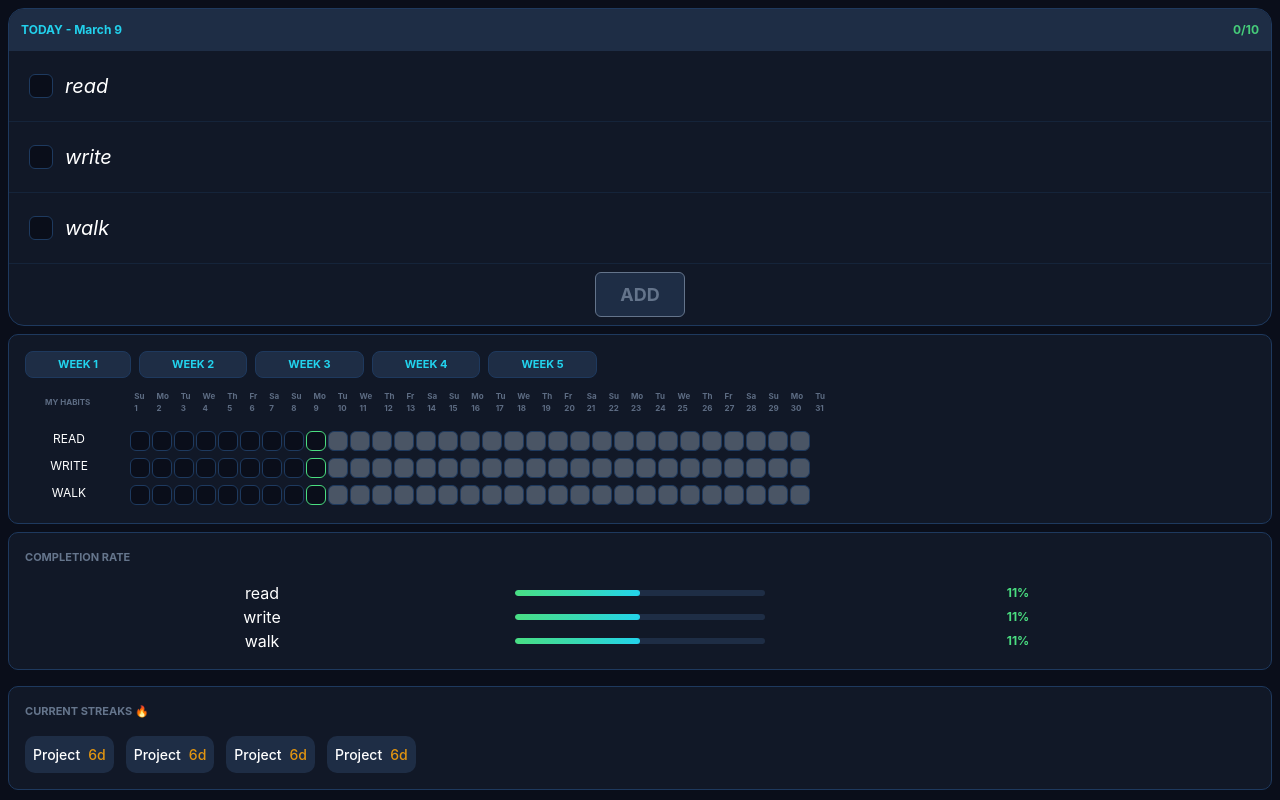
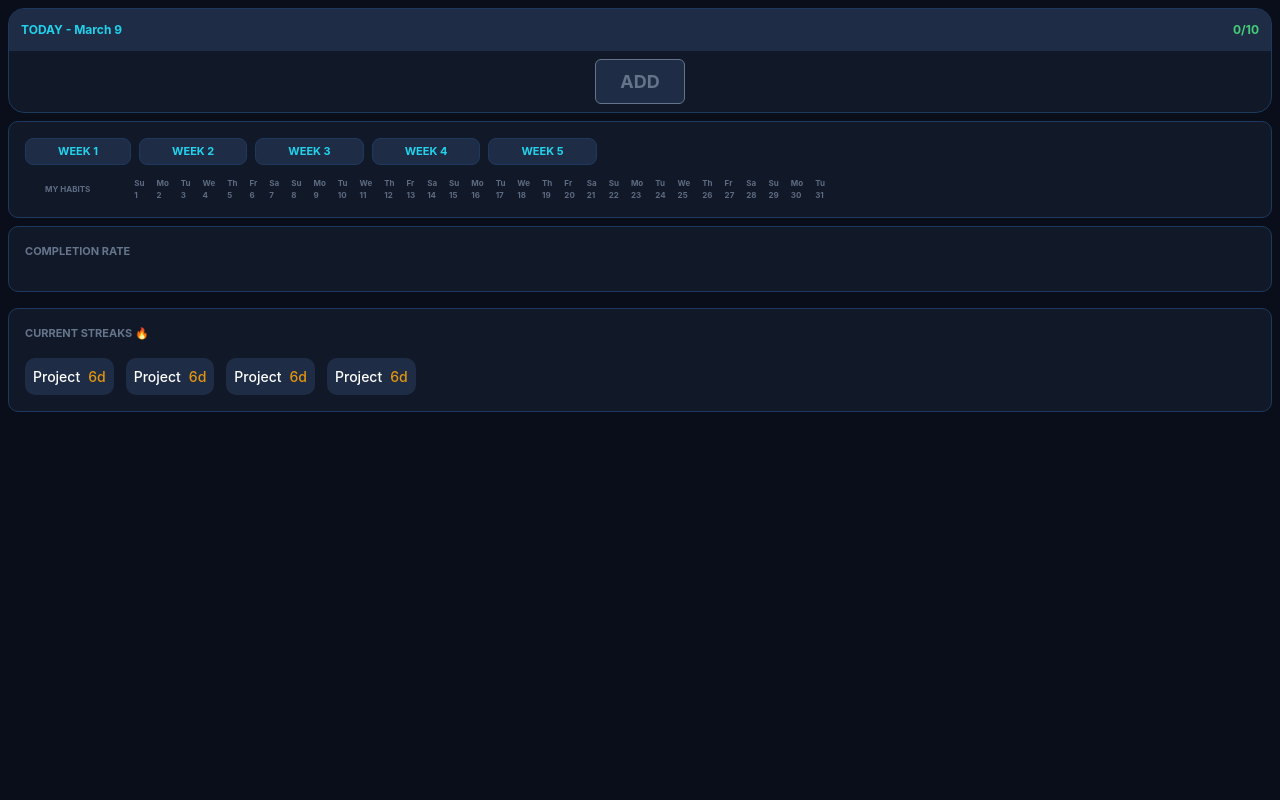
Before and after one commit to AKSHAY-PV-8/Routine-Tracker, a React (Vite) app: page / in a window 1280 px wide. Built offline with nearby package versions, Linux system fonts and the light colour scheme.

Commit message:
feat(main-section): add localStorage support and delete todo functionality

```diff
--- a/src/components/molecules/TodoList.tsx
+++ b/src/components/molecules/TodoList.tsx
@@ -6,9 +6,10 @@ import TickIcon from "../../assets/TickIcon"
 type TodosListPropType = {
   todos: TodosType[],
   onAddTodo: (todo: TodosType) => void
+  onDelete: (id: string) => void
 }
 
-const TodoList = ({ todos, onAddTodo }: TodosListPropType) => {
+const TodoList = ({ todos, onAddTodo, onDelete }: TodosListPropType) => {
   const [isPopUpVisible, setPopUpVisible] = useState<boolean>(false);
   const currentMonth = new Date().toLocaleDateString("en-US", { month: "long" });
   const currentDay = new Date().getDate()
@@ -40,6 +41,8 @@ const TodoList = ({ todos, onAddTodo }: TodosListPropType) => {
                   <TickIcon />
                 </label>
               <div className="text-white text-[20px] italic">{todo.text}</div>
+              <button onClick={() => onDelete(todo.id)} className="bg-[#1e2d45] text-[#64748b] text-[18px] p-1
+        rounded-md font-bold border hover:text-[#22d1ec] hover:scale-110">❌</button>
             </div>
             <hr className=" text-[#15243a]" />
           </div>
--- a/src/components/molecules/TodoStatus.tsx
+++ b/src/components/molecules/TodoStatus.tsx
@@ -40,7 +40,7 @@ type PillsPropType = {
     streak: number
 }
 
-function Pills({ title, streak }) {
+function Pills({ title, streak }: PillsPropType) {
     return (
         <div className="bg-[#1e2d45] text-[14px] font-medium flex gap-2 rounded-[10px] p-2">
             <span className="text-white">{title}</span>
--- a/src/components/organisms/MainSection.tsx
+++ b/src/components/organisms/MainSection.tsx
@@ -1,4 +1,4 @@
-import { useState } from "react"
+import { useEffect, useState } from "react"
 import TodoList from "../molecules/TodoList";
 import GridStatus from "../molecules/GridStatus";
 import TodoStatus from "../molecules/TodoStatus";
@@ -8,19 +8,31 @@ export type TodosType = {
     text: string
 }
 
+const STORAGE_KEY = "secret"
+
 const MainSection = () => {
-    const [todos, setTodos] = useState<TodosType[]>([
-        {id: "sdfasdf",text: "read"},
-        {id: "sasdf",text: "write"},
-        {id: "sdfsdf",text: "walk"},
-    ]);
+
+    const [todos, setTodos] = useState<TodosType[]>(() => {
+        const storage = localStorage.getItem(STORAGE_KEY);
+        return storage ? JSON.parse(storage) : []
+    });
+
+    useEffect(() => {
+        localStorage.setItem(STORAGE_KEY, JSON.stringify(todos))
+    },[todos])
+
     function handleAddNewTodo(todo: TodosType){
-        setTodos(prev => [...prev, todo])
+        setTodos(prev => [...prev, todo]);
     }
+
+    function handleDeleteTodo(id: string){
+        setTodos(prev => prev.filter(todo => todo.id !== id))
+    }
+
 
   return (
     <div className="bg-[#0a0e1a] h-dvh p-2 flex flex-col gap-2">
-        <TodoList onAddTodo={handleAddNewTodo} todos={todos}/>
+        <TodoList onAddTodo={handleAddNewTodo} onDelete={handleDeleteTodo} todos={todos}/>
         <GridStatus todos={todos}/>
         <TodoStatus todos={todos}/>
     </div>
```
